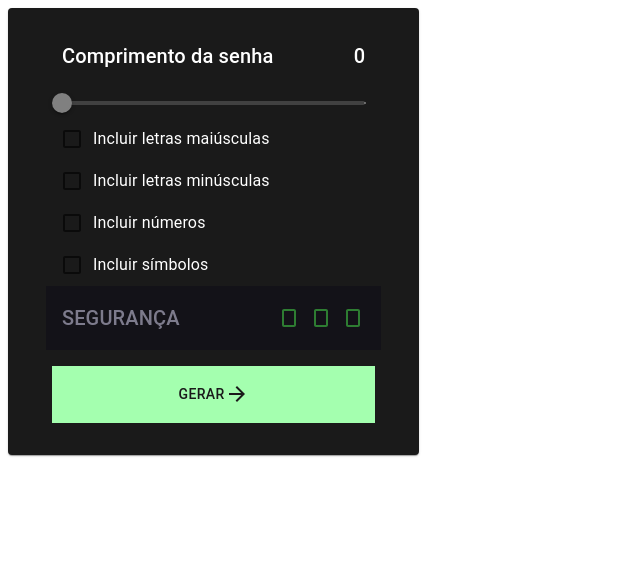
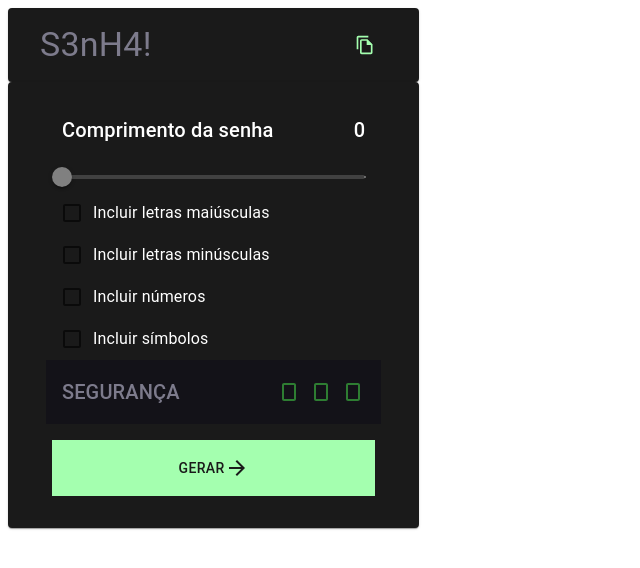
Before and after one commit to Ledelara/password-generator, a Next.js app: page /Generator/components/PasswordConfig/PasswordConfig in a window 1280 px wide. Shown: the top 568 px of the page, without its empty margins (0-640 px from the left). Built offline with nearby package versions, Linux system fonts and the light colour scheme.

Commit message:
:recycle: refactor: chamando Password dentro do PasswordConfig

```diff
--- a/src/pages/Generator/Generator.tsx
+++ b/src/pages/Generator/Generator.tsx
@@ -9,7 +9,6 @@ const Generator = () => {
 
   return (
       <>
-        <Password />
         <PasswordConfig
             onClick={() => {}}
             includeUppercase={handleIncludeUppercase()}
--- a/src/pages/Generator/components/PasswordConfig/PasswordConfig.tsx
+++ b/src/pages/Generator/components/PasswordConfig/PasswordConfig.tsx
@@ -4,6 +4,7 @@ import Checkers from '../Checkers/Checkers'
 import Generate from '../Generate/Generate'
 import SliderMarker from '../Slider/SliderMarker'
 import Strength from '../Strength/Strength'
+import Password from '../Password/Password'
 
 type PasswordConfigProps = {
     onClick: () => void
@@ -19,6 +20,7 @@ const PasswordConfig = (props: PasswordConfigProps) => {
     const { onClick, includeUppercase, includeLowercase, includeNumbers, includeSymbols, strength, generatedPassword } = props
   return (
     <>
+      <Password />
       <Card
         sx={{
           display: 'flex',
```
